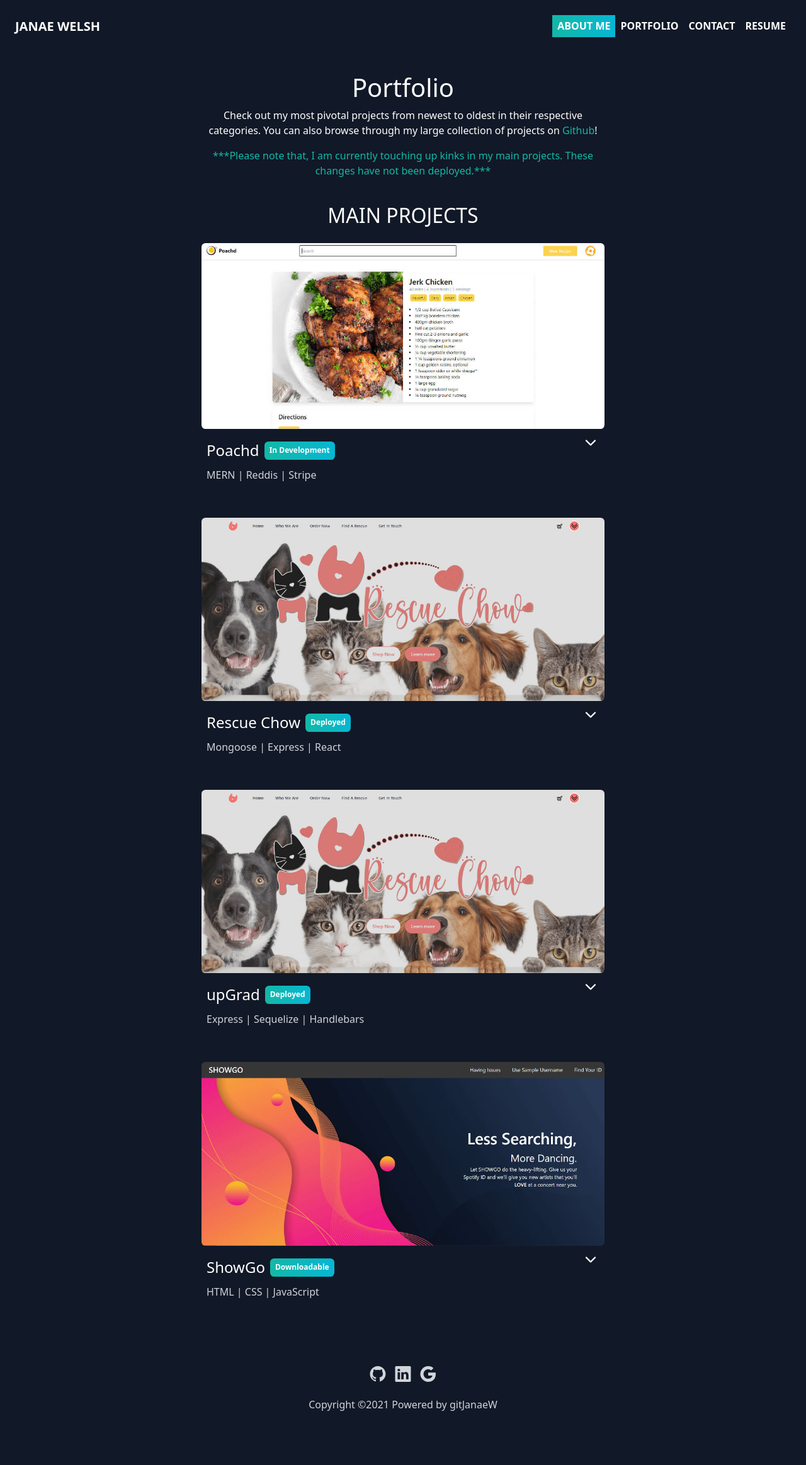
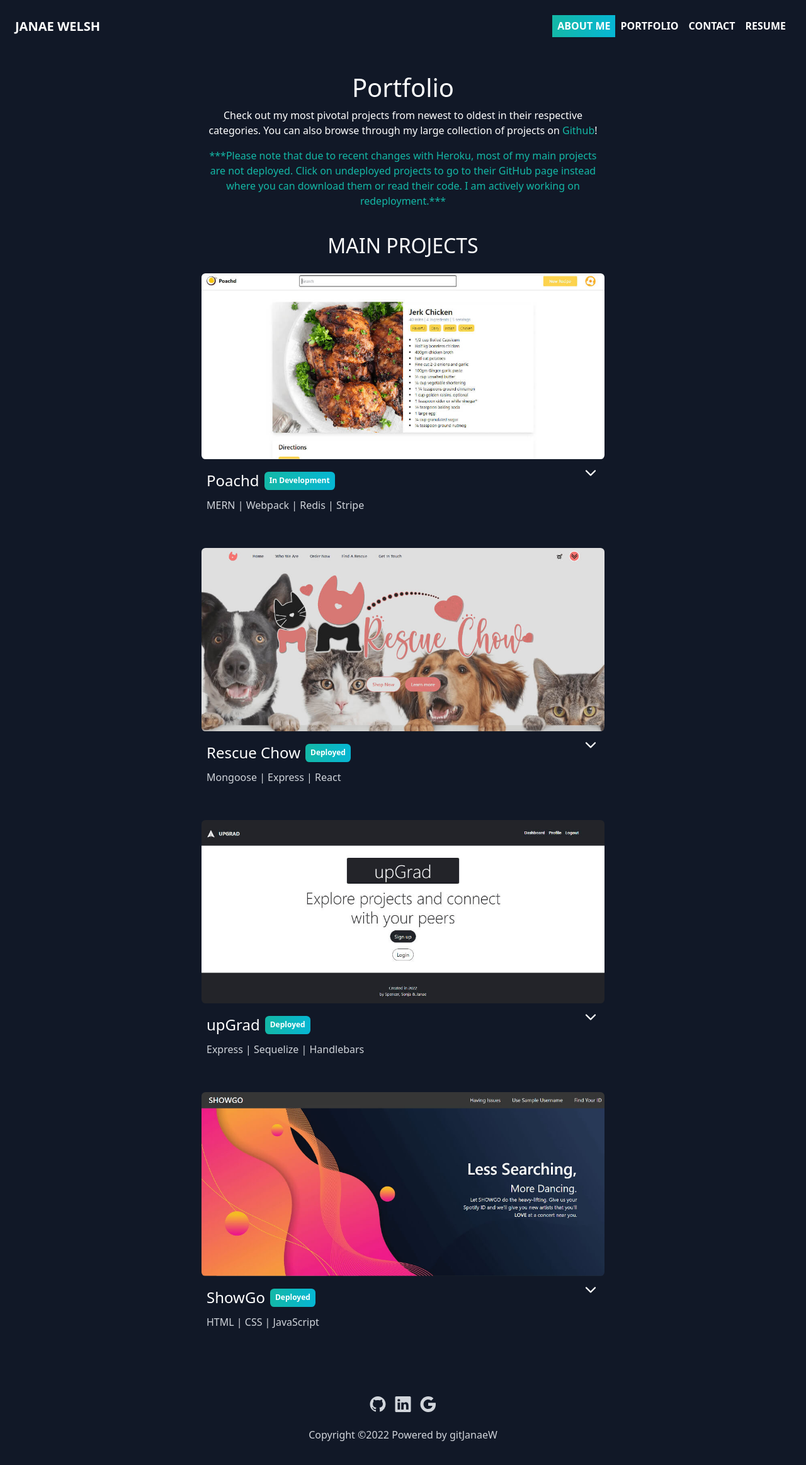
Before and after one commit to gitJanaeW/personal-website, a React app: page /portfolio in a window 1280 px wide. Shown: the top 2326 px of the page at 63% size. Before the commit the page ends 2290 px from the top, so only its background shows below. Built offline with nearby package versions, Linux system fonts and the light colour scheme.

Commit message:
final touches for mvp

```diff
--- a/package.json
+++ b/package.json
@@ -1,11 +1,11 @@
 {
-  "name": "tailwind-react-webpack",
+  "name": "personal-website",
   "version": "1.0.0",
-  "description": "",
+  "description": "My personal website with significant portfolio projects",
   "main": "index.js",
   "scripts": {
-    "test": "echo \"Error: no test specified\" && exit 1",
     "dev": "webpack serve --mode development --hot --history-api-fallback",
+    "start": "node index.js",
     "build": "webpack --mode production"
   },
   "repository": {
--- a/src/components/Contact.js
+++ b/src/components/Contact.js
@@ -100,15 +100,6 @@ const Contact = () => {
                         </div>
                     </div>
                 )}
-                <div onClick={clearToast} className="bg-secondary text-black rounded fixed-bottom" role="alert" style={{position: "sticky", bottom:"10px", boxShadow:"0 2px 10px black"}}>
-                        <div className="my-4 d-flex justify-content-between align-items-center">
-                            <div className="d-flex align-items-center px-2">
-                                <TbConfetti/>
-                                <strong>: Email sent!</strong>
-                            </div>
-                            <input type="button" className="bg-primary border-0 p-3 text-white" style={{borderRadius:"0 5px 5px 0"}} value="╳"></input>
-                        </div>
-                    </div>
             </form>
         </section>
     );
--- a/src/components/Footer.js
+++ b/src/components/Footer.js
@@ -19,7 +19,7 @@ const Footer = () => {
                         <path d="M15.545 6.558a9.42 9.42 0 0 1 .139 1.626c0 2.434-.87 4.492-2.384 5.885h.002C11.978 15.292 10.158 16 8 16A8 8 0 1 1 8 0a7.689 7.689 0 0 1 5.352 2.082l-2.284 2.284A4.347 4.347 0 0 0 8 3.166c-2.087 0-3.86 1.408-4.492 3.304a4.792 4.792 0 0 0 0 3.063h.003c.635 1.893 2.405 3.301 4.492 3.301 1.078 0 2.004-.276 2.722-.764h-.003a3.702 3.702 0 0 0 1.599-2.431H8v-3.08h7.545z"/>
                     </svg>
                 </a>
-                <div className="text-center text-secondary pt-4">Copyright &copy;2021 Powered by gitJanaeW</div>
+                <div className="text-center text-secondary pt-4">Copyright &copy;2022 Powered by gitJanaeW</div>
             </LazyLoad>
         </footer>
     );
--- a/src/components/Portfolio.js
+++ b/src/components/Portfolio.js
@@ -23,7 +23,7 @@ const Portfolio = () => {
                     Check out my most pivotal projects from newest to oldest in their respective categories. You can also browse through my large collection of projects on
                     <a href="https://github.com/gitJanaeW?tab=repositories" target="_blank" rel="noreferrer"> Github</a>!
                 </p>
-                <p className="text-primary">***Please note that, I am currently touching up kinks in my main projects. These changes have not been deployed.***</p>
+                <p className="text-primary">***Please note that due to recent changes with Heroku, most of my main projects are not deployed. Click on undeployed projects to go to their GitHub page instead where you can download them or read their code. I am actively working on redeployment.***</p>
             </div>
 
             <div className="d-flex flex-column flex-wrap">
--- a/src/components/Resume.js
+++ b/src/components/Resume.js
@@ -1,14 +1,16 @@
 import LazyLoad from "react-lazyload";
 import technologies from "../assets/technologies.jpg";
+import resumePDF from '../assets/JanaeWelsh_Resume.pdf';
+import {IoMdDownload} from 'react-icons/io';
 
 const Resume = () => {
     return(
         <section id="resume" className="col-lg-8 mx-auto my-4 text-center">
-            <h1>Resume</h1>
-            {/* <a href={resumePDF} download="janae-welsh-resume"
-                className="w-fit h-fit text-sm font-bold tracking-wide bg-gradient-to-r from-cyan-500 text- to-teal-500 p-2 md:p-3 rounded-lg">
-                <IoMdDownload/>
-            </a> */}
+            <h1 className="my-3">Resume</h1>
+            <a href={resumePDF} download="JanaeWelsh_Resume"
+                className="text-white bg-info bg-gradient py-1 px-2 rounded">
+                Download <IoMdDownload/>
+            </a>
             <div>
                 <div>
                     <h2 className="my-4">TECHNICAL SKILLS</h2>
--- a/src/data/mainProjects.js
+++ b/src/data/mainProjects.js
@@ -1,5 +1,6 @@
 import poachd from "../assets/poachd.jpg";
 import rescueChow from "../assets/rescue-chow.jpg";
+import upgrad from "../assets/upgrad.jpg";
 import showgo from "../assets/showgo.jpg";
 
 const mainProjects = [
@@ -7,17 +8,17 @@ const mainProjects = [
         key: "poachd",
         name: "Poachd",
         description: "An individual project that will allow me to work on performance by managing ample amounts of data. I'm also excited to independently build Stripe functionality from the ground up. With Poachd, you can share your own recipes or modify (AKA poach) the recipes of other users. Unlock unlimited poaches with a monthly membership to the site.",
-        link: "https://github.com/gitJanaeW/poach",
+        link: "https://github.com/gitJanaeW/poachd",
         img: poachd,
         imgAlt: "The recipe page of Poachd",
-        technologies: "MERN | Reddis | Stripe",
+        technologies: "MERN | Webpack | Redis | Stripe",
         status: "In Development"
     },
     {
         key: "rescue-chow",
         name: "Rescue Chow",
         description: "A MERN stack application with Stripe functionality. Made in 2 weeks with 3 peers. Rescue Chow allows you to purchase animal treats while sending 25% of the proceeds to charity.",
-        link: "",
+        link: "https://github.com/gitJanaeW/rescue-chow-v2",
         img: rescueChow,
         imgAlt: "The landing page of Rescue Chow",
         technologies: "Mongoose | Express | React",
@@ -26,9 +27,9 @@ const mainProjects = [
     {
         key: "upgrad",
         name: "upGrad",
-        description: "A full-stack application with Handlebars.js. Made in a week with 2 peers. Upgrad is the social media app for graduate student where projects are shared for the sake of research, collaboration and critiques.",
-        link: "/",
-        img: rescueChow,
+        description: "A full-stack application with Handlebars.js. Made in a week with 2 peers. upGrad is the social media app for graduate student where projects are shared for the sake of research, collaboration and critiques.",
+        link: "https://github.com/gitJanaeW/upGrad-v3",
+        img: upgrad,
         imgAlt: "The landing page of upGrad",
         technologies: "Express | Sequelize | Handlebars",
         status: "Deployed"
@@ -37,11 +38,11 @@ const mainProjects = [
         key: "showgo",
         name: "ShowGo",
         description: "A front-end JavaScript application, built around the Spotify API. Made in a week with 2 peers. Give ShowGo your Spotify ID to receive a list of concerts near you based on your Spotify playlist genres.",
-        link: "/",
+        link: "https://gitjanaew.github.io/show-go/index.html",
         img: showgo,
         imgAlt: "The landing page of ShowGo",
         technologies: "HTML | CSS | JavaScript",
-        status: "Downloadable"
+        status: "Deployed"
     },
 ];
 export default mainProjects;
--- a/webpack.config.js
+++ b/webpack.config.js
@@ -44,7 +44,7 @@ module.exports = {
         ]
       },
       {
-        test: /\.(png|jpe?g)$/i,
+        test: /\.(png|jpe?g|pdf)$/i,
         use: [
           {
             loader: 'file-loader',
```
Also changed, not shown: src/assets/upgrad.jpg (added), 1 other file (tests, documents, lock files or other folders).
